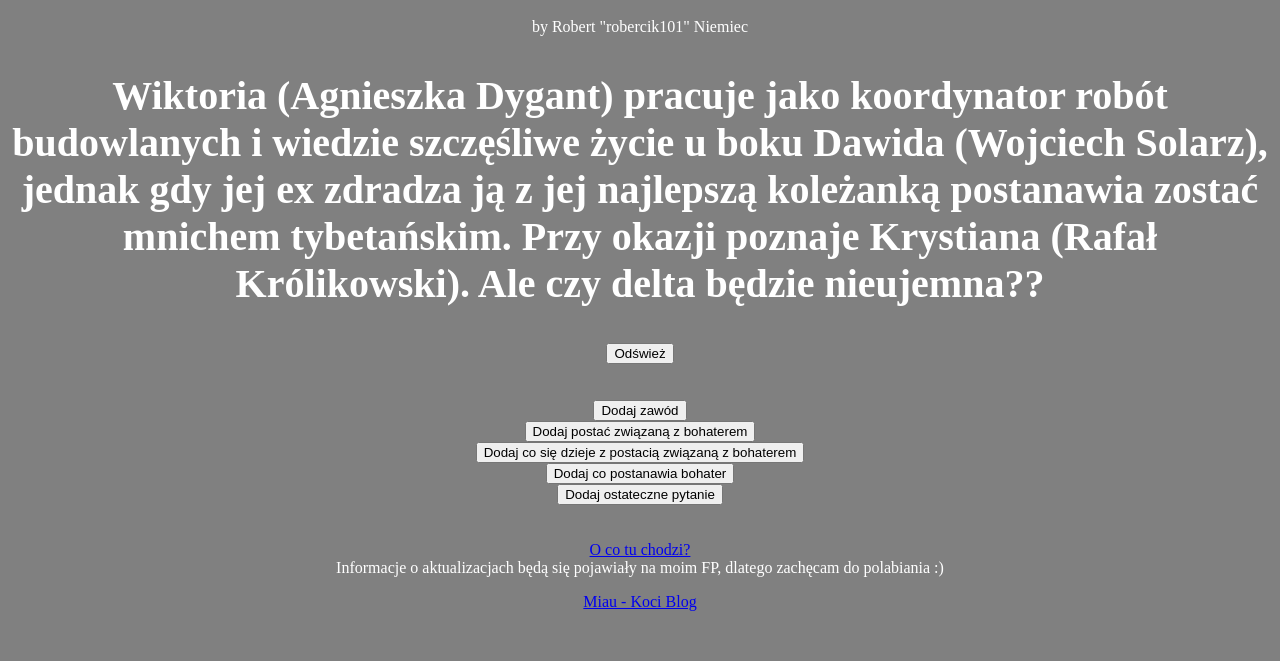
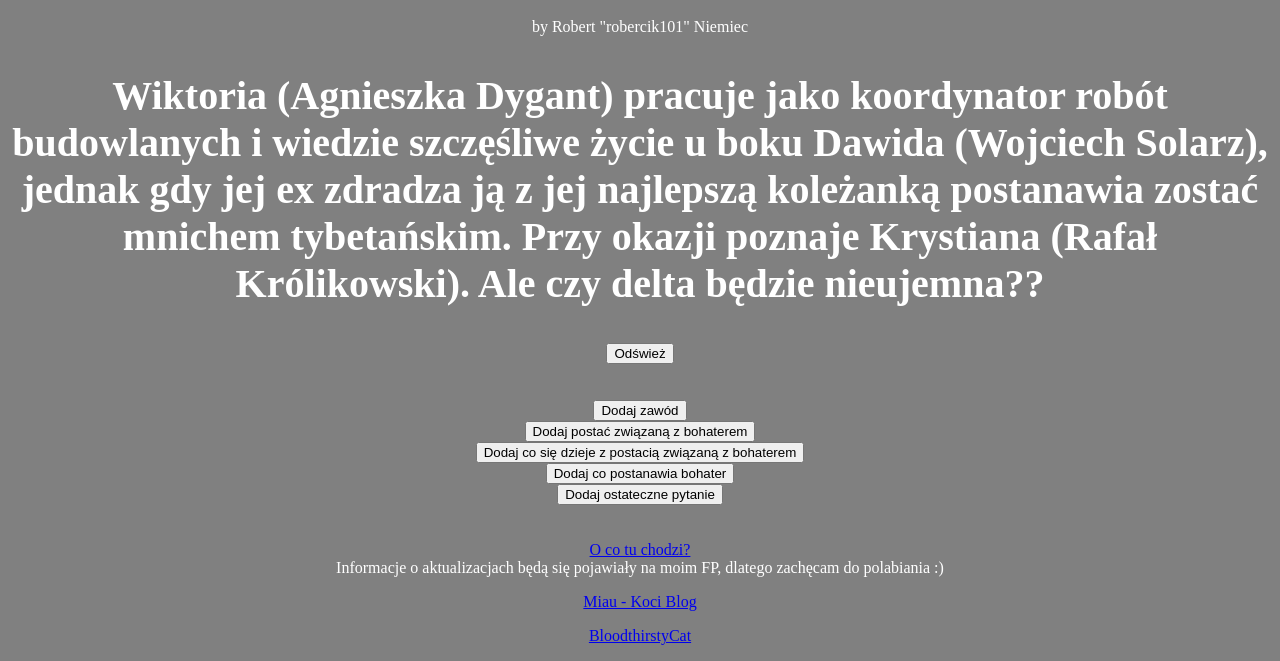
Before and after one commit to bloodthirstycat/gpkr, a plain HTML site: page index.html in a window 1280 px wide. Shown: the part 230-891 px from the top of the page. Before the commit the page ends 857 px from the top, so only its background shows below. Drawn offline with Linux system fonts and the light colour scheme.

Commit message:
Update index.html

```diff
--- a/index.html
+++ b/index.html
@@ -45,6 +45,7 @@
 			<br />
 			Informacje o aktualizacjach będą się pojawiały na moim FP, dlatego zachęcam do polabiania :) <br />
 			<div class="fb-page" data-href="https://www.facebook.com/kociblog/" data-tabs="timeline" data-small-header="false" data-adapt-container-width="true" data-hide-cover="false" data-show-facepile="true"><blockquote cite="https://www.facebook.com/kociblog/" class="fb-xfbml-parse-ignore"><a href="https://www.facebook.com/kociblog/">Miau - Koci Blog</a></blockquote></div>
+			<div class="fb-page" data-href="https://www.facebook.com/kociblog/" data-tabs="timeline" data-small-header="false" data-adapt-container-width="true" data-hide-cover="false" data-show-facepile="true"><blockquote cite="https://www.facebook.com/bloodthistycat" class="fb-xfbml-parse-ignore"><a href="https://www.facebook.com/bloodthistycat">BloodthirstyCat</a></blockquote></div>
 		</div>
 
 	</body>
```
